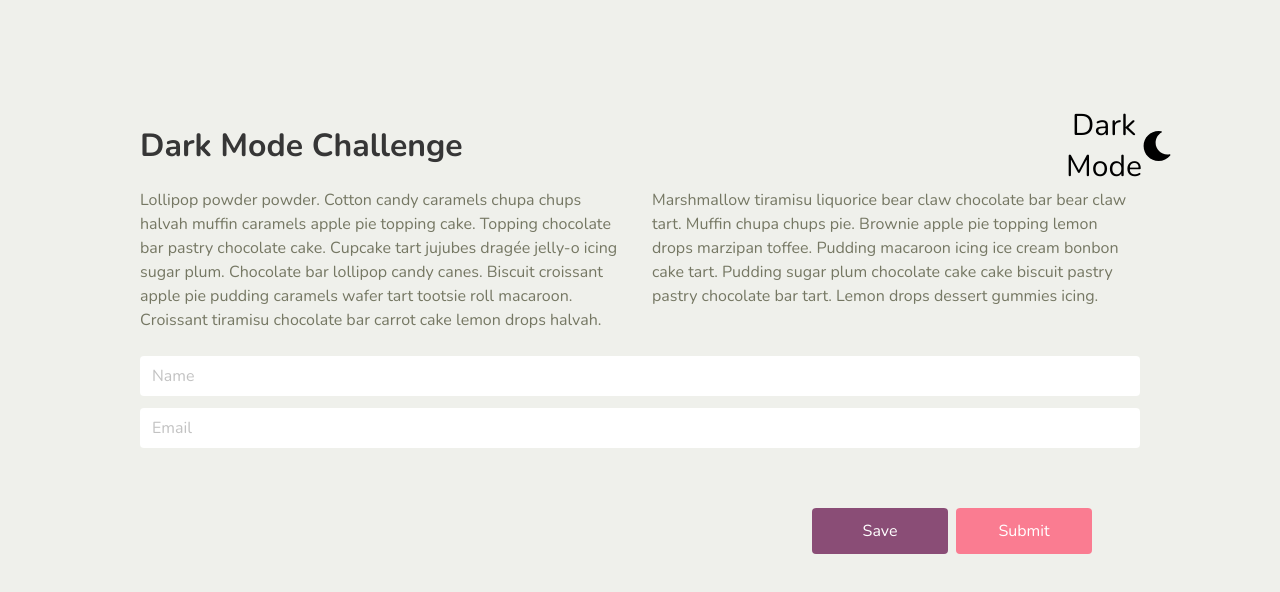
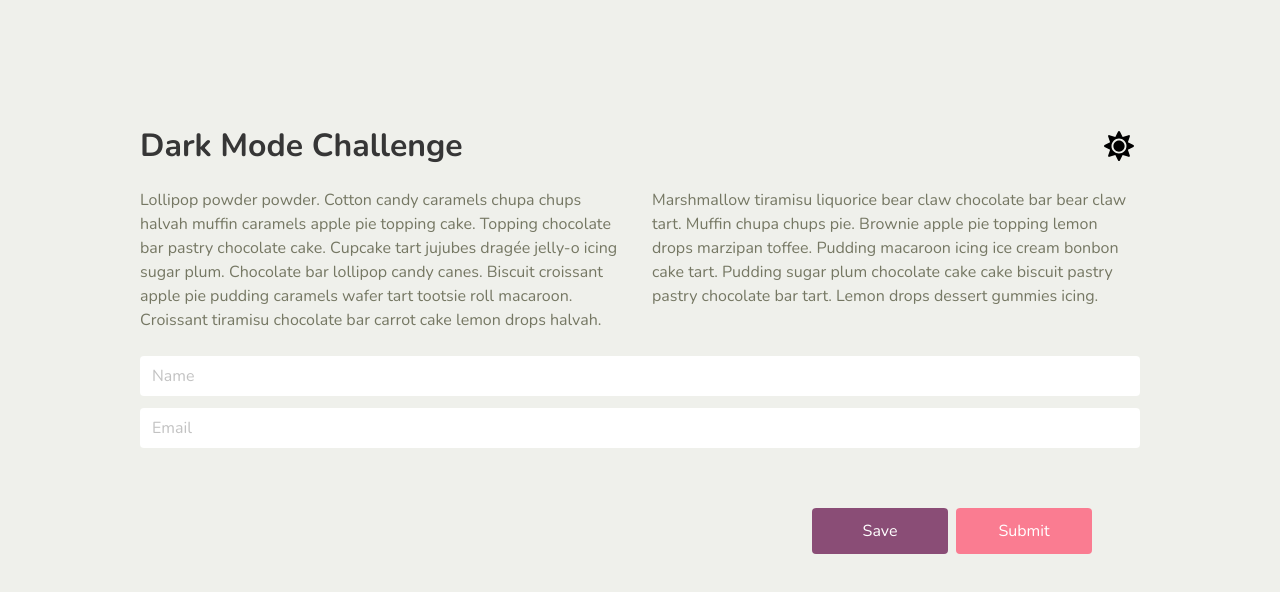
Before and after one commit to Lionessm/rocketChallenge, a React (Create React App) app in the folder dark-mode/: page / in a window 1280 px wide. Shown: the top 592 px of the page. Built offline with nearby package versions, Linux system fonts and the light colour scheme.

Commit message:
Manage the display of the correct button icon (moon or sun) by using themeState

```diff
--- a/dark-mode/src/routes/App/components/DarkMode.js
+++ b/dark-mode/src/routes/App/components/DarkMode.js
@@ -1,6 +1,7 @@
 import React, { useState, useEffect } from 'react';
 import {FontAwesomeIcon} from "@fortawesome/react-fontawesome";
 import {faMoon} from "@fortawesome/free-solid-svg-icons";
+import {faSun} from "@fortawesome/free-solid-svg-icons";
 
 const ThemeChanger = () => {
     const [themeState, setThemeState] = useState(false);
@@ -14,6 +15,7 @@ const ThemeChanger = () => {
             localStorage.setItem('Theme', 'light');
             document.body.classList.remove('dark-mode');
         }
+
     }
 
     useEffect(() => {
@@ -23,8 +25,7 @@ const ThemeChanger = () => {
     return (
         <div>
             <button onClick={handleChange} className="app__dark-mode-btn icon level-right">
-                {themeState ? 'Light Mode' : 'Dark Mode'}
-                <FontAwesomeIcon icon={faMoon} />
+                {themeState ? <FontAwesomeIcon icon={faMoon} /> : <FontAwesomeIcon icon={faSun} />}
             </button>
         </div>
     )
```
